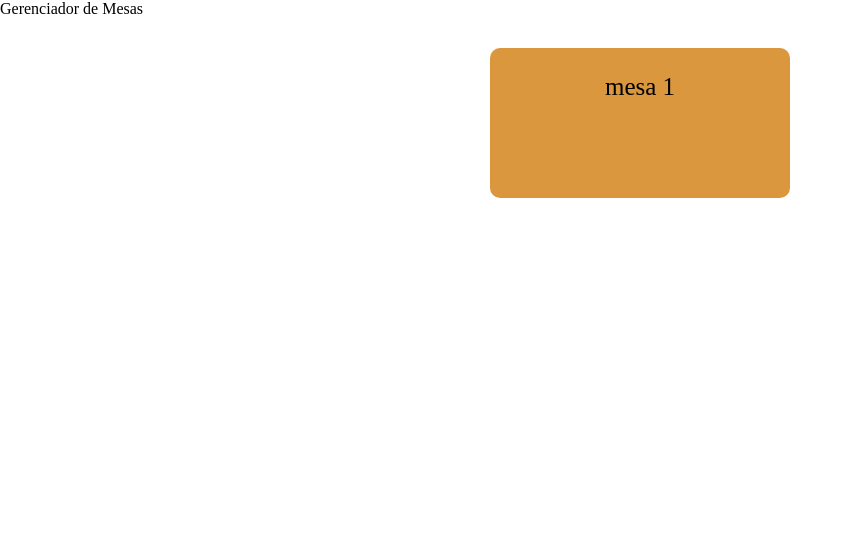
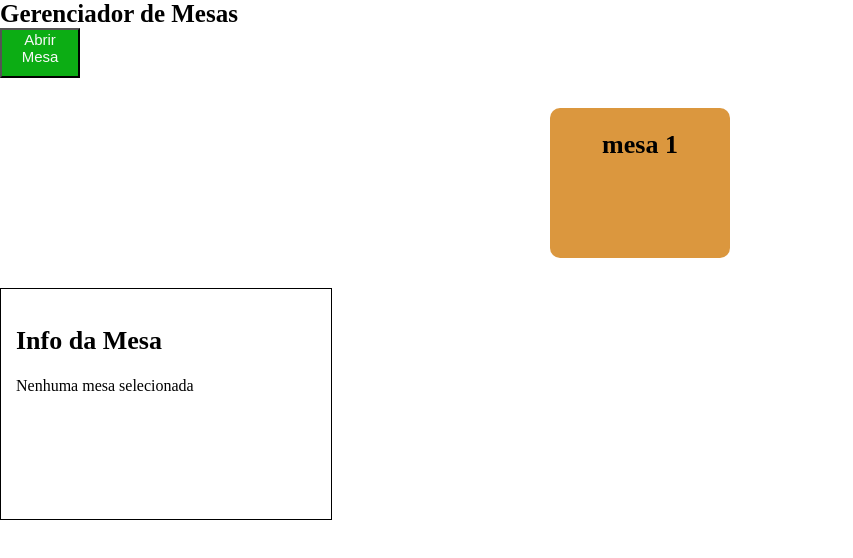
Before and after one commit to Valakzz/Projeto-Final-Web, a plain HTML site: page gerenciador de mesas/gerenciador.html in a window 1280 px wide. Shown: the whole page, without its empty margins (0-853 px from the left). Drawn offline with Linux system fonts and the light colour scheme.

Commit message:
V2 alcindo

```diff
--- a/gerenciador de mesas/gerenciador.html
+++ b/gerenciador de mesas/gerenciador.html
@@ -8,15 +8,32 @@
     <link rel="stylesheet" href="styles.css">
 </head>
 <body>
+
     <header>Gerenciador de Mesas</header>
-    <section class="tablemanager">
-        <p>mesa 1</p>
+
+    <button onclick="adicionarMesa()">Abrir Mesa</button>
+
+<div id="containerMesas">
+
+    <div id="mesas">
+        <section  class="tablemanager" onclick="mesas(this),abrirMesa(this)">
+             <h2>mesa 1</h2>
+        </section>
+    </div>
+
+
+     <aside id="painel">
+        <h2>Info da Mesa</h2>
+        <p id="infoMesa">Nenhuma mesa selecionada</p>
+    </aside>
 
 
 
-    </section>
+ </div>
+
 
 
 
 </body>
+<script src="script.js"></script>
 </html>
--- /dev/null
+++ b/gerenciador de mesas/script.js
@@ -0,0 +1,76 @@
+let contadorMesas =1;
+let selectMesa = null;
+
+function mesas(section) {
+    let p = section.querySelector("p");
+
+    if (!p) {
+        p = document.createElement("p");
+        section.appendChild(p);
+    }
+    p.textContent = "Mesa Livre";
+
+    // if (p.textContent === "Mesa Ocupada") {
+    // p.textContent = "Mesa Livre";
+    // } else {
+    // p.textContent = "Mesa Ocupada";
+    // }
+            //ou assim a baixo
+    // p.textContent =
+    //     p.textContent === "Mesa Ocupada"
+    //         ? "Mesa Livre"
+    //         : "Mesa Ocupada";
+
+
+}
+
+function adicionarMesa() {
+
+    contadorMesas++;
+
+    const container = document.getElementById("mesas");
+
+    const novaMesa = document.createElement("section");
+    novaMesa.className = "tablemanager";
+    novaMesa.onclick = function () {
+        mesas(this);
+        abrirMesa(this);
+    };
+
+    novaMesa.innerHTML = `<h2>Mesa ${contadorMesas}</h2>`;
+
+    container.appendChild(novaMesa);
+}
+
+
+function abrirMesa(section) {
+    mesaSelecionada = section;
+    const painel = document.getElementById("painel");
+
+    painel.innerHTML = `
+        <button class="fechar" onclick="fecharPainel()">×</button>
+
+        <h2>${section.querySelector("h2").textContent}</h2>
+        <p>Status: Livre</p>
+
+        <button>Adicionar Pedido</button>
+        <button onclick=  "fecharConta()" >Fechar Conta</button>
+    `;
+
+    painel.style.display = "block";
+}
+
+function fecharPainel() {
+    document.getElementById("painel").style.display = "none";
+}
+
+function fecharConta() {
+    if (mesaSelecionada) {
+        mesaSelecionada.remove(); // remove a mesa do HTML
+        fecharPainel();
+    }
+}
+function fecharPainel() {
+    document.getElementById("painel").style.display = "none";
+    mesaSelecionada = null;
+}
--- a/gerenciador de mesas/styles.css
+++ b/gerenciador de mesas/styles.css
@@ -2,12 +2,25 @@ body{
     margin: 0;
 }
 
+h2{
+    font-size: 26px;
+}
+
+header{
+    font-variant-caps: inherit;
+    border-radius: 10px;
+   font-size: 25px;
+   text-align: center;
+    display: flex;
+    font-weight: bold;
+}
+
 .tablemanager{
-
+cursor: pointer;
    border-radius: 10px;
    font-size: 25px;
    text-align: center;
-    width: 300px;
+    width: 180px;
     height: 150px;
     display: flex;
     flex-direction: column;
@@ -15,3 +28,32 @@ body{
     background-color: rgb(219, 151, 62);
 
 }
+
+button{
+    font-size: 15px;
+    width: 80px;
+    height: 50px;
+    display: flex;
+    text-align: center;
+    background-color: rgb(12, 173, 20);
+    color: #f8f8f8;
+}
+
+.container {
+    display: flex;
+    align-items: flex-start;
+    gap: 20px;
+}
+
+#mesas {
+    display: flex;
+    flex-wrap: wrap;
+    gap: 10px;
+}
+
+#painel {
+    width: 300px;
+    min-height: 200px;
+    border: 1px solid black;
+    padding: 15px;
+}
```
